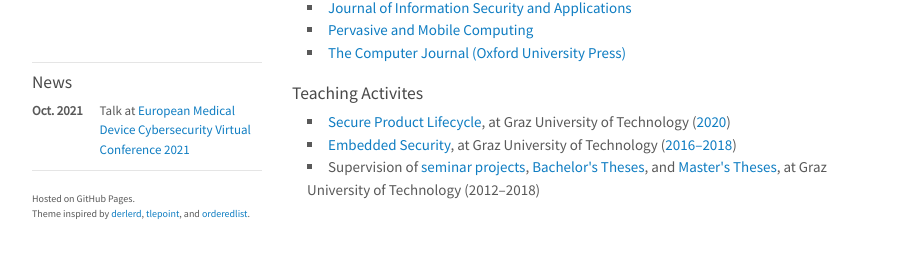
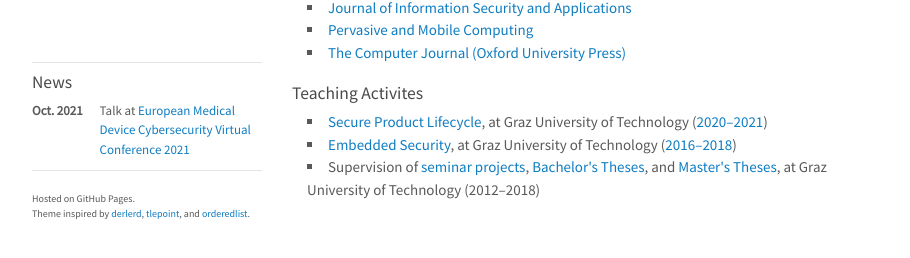
Before and after one commit to rspreitzer/rspreitzer.github.io, a Jekyll site: the page built from index.html, in a window 1280 px wide and 900 px high, scrolled down 2932 px. Shown: the part 629-887 px from the top of the window, without its empty margins (178-1088 px from the left). Built offline with Jekyll 4.4.1, drawn with Linux system fonts in a browser that asks for light colours; some web fonts are replaced.

Commit message:
update teaching activities

```diff
--- a/_includes/teaching.html
+++ b/_includes/teaching.html
@@ -39,7 +39,7 @@
 
 <h3>Teaching Activites</h3>
 <ul class="itemprefix">
-<li><a href="https://www.iaik.tugraz.at/course/secure-product-lifecycle/">Secure Product Lifecycle</a>, at Graz University of Technology (<a href="https://www.iaik.tugraz.at/course/secure-product-lifecycle/">2020</a>)</li>
+<li><a href="https://www.iaik.tugraz.at/course/secure-product-lifecycle/">Secure Product Lifecycle</a>, at Graz University of Technology (<a href="https://www.iaik.tugraz.at/course/secure-product-lifecycle/">2020&ndash;2021</a>)</li>
 <li><a href="https://www.iaik.tugraz.at/course/embedded-security/">Embedded Security</a>, at Graz University of Technology (<a href="https://teaching.iaik.tugraz.at/embsec/start">2016&ndash;2018</a>)</li>
 <li>Supervision of <a href="https://www.iaik.tugraz.at/teaching/master-thesis/">seminar projects</a>, <a href="https://www.iaik.tugraz.at/teaching/bachelor-thesis/">Bachelor's Theses</a>, and <a href="https://www.iaik.tugraz.at/teaching/master-thesis/">Master's Theses</a>, at Graz University of Technology (2012&ndash;2018)</li>
 </ul>
```
